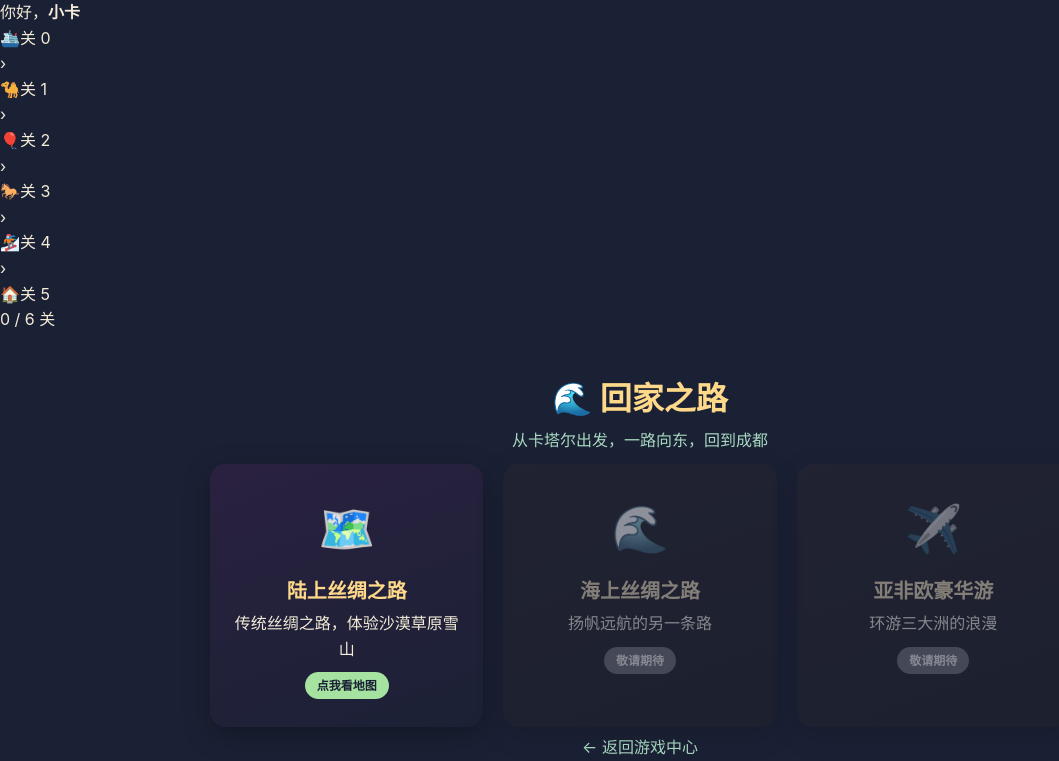
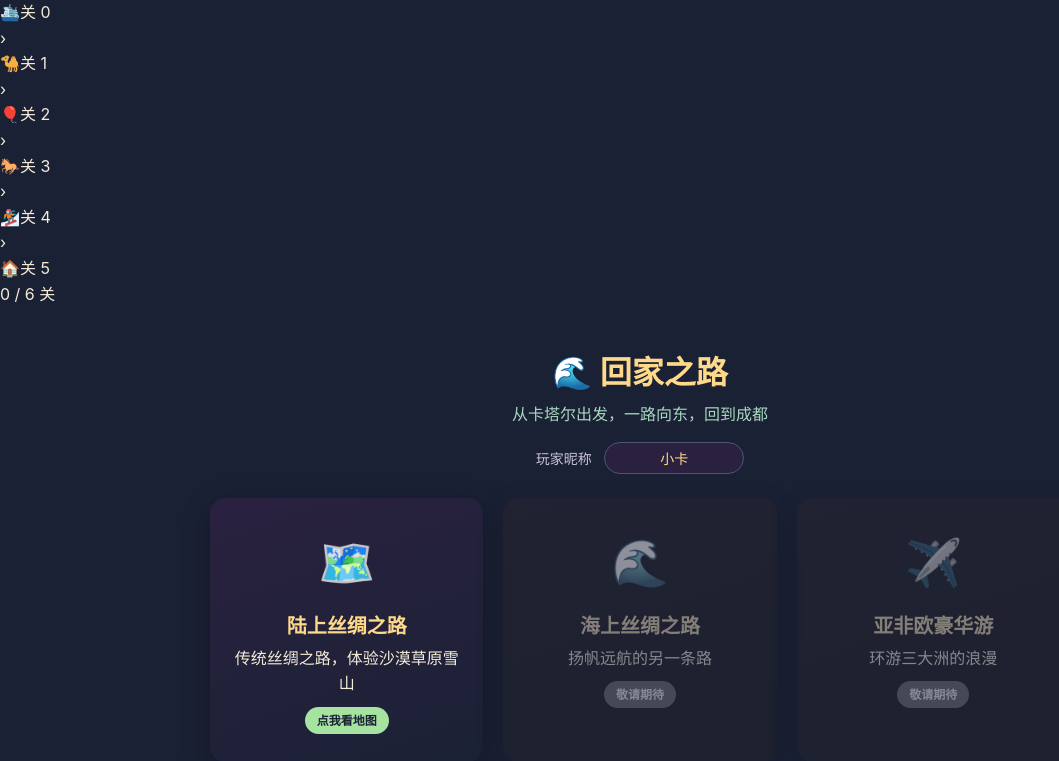
Before and after one commit to yulfcb/website, a Flask app: template templates/silk-road/mode.html in a window 1280 px wide. Shown: the top 761 px of the page, without its empty margins (0-1059 px from the left). Run offline with Flask 3, Linux system fonts and the light colour scheme; the template is opened without the code that fills it, so the values that code supplies are empty; data comes from the database, SQL or seed files in the repository; some libraries are stand-ins or nearby versions.

Commit message:
fix(silk-road): v12 - 4 项 UI 调整 (图标/顶部横幅/昵称)
1. 游戏中心卡片图标
   - 回家之路 (陆上+海上合并): 🌊⛵🐬 → 🗺️ (世界地图)
   - 海上丝绸之路 (敬请期待): 🐫 → 🐫🏜️ (骆驼沙漠)

2. 关卡顶部横幅 (progress.js)
   - 删掉 "你好，<昵称>" 横幅
   - 删掉 "当前 关 X · 关卡名" 文字
   - 进度条只剩 dots + "X / 6 关" 计数

3. mode.html 玩家昵称设置入口 (恢复)
   - 重新加回 nickname input (label "玩家昵称")
   - 同步 localStorage 脚本恢复
   - 注：end.html 终页会读取并显示, 关卡页面不再显示

Co-Authored-By: Claude <noreply@anthropic.com>

```diff
--- a/static/silk-road/progress.js
+++ b/static/silk-road/progress.js
@@ -55,14 +55,10 @@
 
     var html = ''
       + '<div class="slk-pg-wrap">'
-      +   '<div class="slk-pg-nick">你好，<b>' + escapeHtml(nick) + '</b></div>'
       +   '<div class="slk-pg-bar">'
       +     '<div class="slk-pg-track">' + dots + '</div>'
       +     '<div class="slk-pg-count">'
       +       '<span class="slk-pg-count-num">' + clearedCount + '</span> / 6 关'
-      +       (current !== null
-      ?         ' · 当前 <b>关 ' + current + ' · ' + escapeHtml(LEVEL_META[current].title) + '</b>'
-      :         '')
       +     '</div>'
       +   '</div>'
       + '</div>';
--- a/templates/silk-road/mode.html
+++ b/templates/silk-road/mode.html
@@ -10,6 +10,13 @@
     .silk-wrap { max-width: 900px; margin: 40px auto; padding: 0 20px; text-align: center; }
     .silk-h1 { font-size: 32px; color: #ffd98a; margin-bottom: 4px; }
     .silk-sub { color: #a8d8c0; margin-bottom: 8px; }
+    .silk-nick { margin: 14px 0 24px; }
+    .silk-nick label { color: #c9c2d8; margin-right: 8px; font-size: 14px; }
+    .silk-nick input {
+      padding: 7px 14px; border-radius: 999px; border: 1px solid #4a5578;
+      background: #2a2140; color: #ffd98a; font-size: 14px; width: 140px; text-align: center;
+    }
+    .silk-nick input:focus { outline: none; border-color: #ffd98a; }
     .silk-modes { display: grid; grid-template-columns: repeat(auto-fit, minmax(240px, 1fr)); gap: 20px; margin-top: 10px; }
     .silk-mode {
       display: block; text-decoration: none; padding: 28px 20px; border-radius: 16px;
@@ -26,14 +33,19 @@
   </style>
 </head>
 <body>
-  {# M4: mode 页顶部加进度条（只显示已通关数，无 current）#}
+  {# M4: mode 页顶部加进度条 #}
   <div id="silk-progress-bar-host"></div>
 
   <div class="silk-wrap">
     <h1 class="silk-h1">🌊 回家之路</h1>
     <p class="silk-sub">从卡塔尔出发，一路向东，回到成都</p>
 
-    {# v11: 删掉"你好小卡" + 关卡名称那一栏 (silk-nick) #}
+    {# v12: 恢复玩家昵称设置入口（设完生效在 end.html）#}
+    <div class="silk-nick">
+      <label for="nickname">玩家昵称</label>
+      <input type="text" id="nickname" maxlength="20"
+             value="{{ config.nickname_default or '小卡' }}" placeholder="小卡">
+    </div>
 
     <div class="silk-modes">
       <a class="silk-mode playable" href="{{ url_for('silk_road_world_map') }}">
@@ -60,7 +72,20 @@
     <p style="margin-top:8px"><a href="/games" style="color:#a8d8c0">← 返回游戏中心</a></p>
   </div>
 
-  {# v11: silk-nick 删掉后, 不再需要 nickname 同步逻辑 #}
+  {# v12: 恢复昵称同步到 localStorage, 关卡/终页会读它 #}
+  <script>
+    (function () {
+      var input = document.getElementById('nickname');
+      if (!input) return;
+      var saved = localStorage.getItem('silkroad_nickname');
+      if (saved) input.value = saved;
+      input.addEventListener('input', function () {
+        var v = input.value.trim();
+        if (v) localStorage.setItem('silkroad_nickname', v);
+        else localStorage.removeItem('silkroad_nickname');
+      });
+    })();
+  </script>
   <script src="{{ url_for('static', filename='silk-road/progress.js') }}"></script>
 </body>
 </html>
```
Also changed, not shown: templates/games.html (+6 -6 lines).
